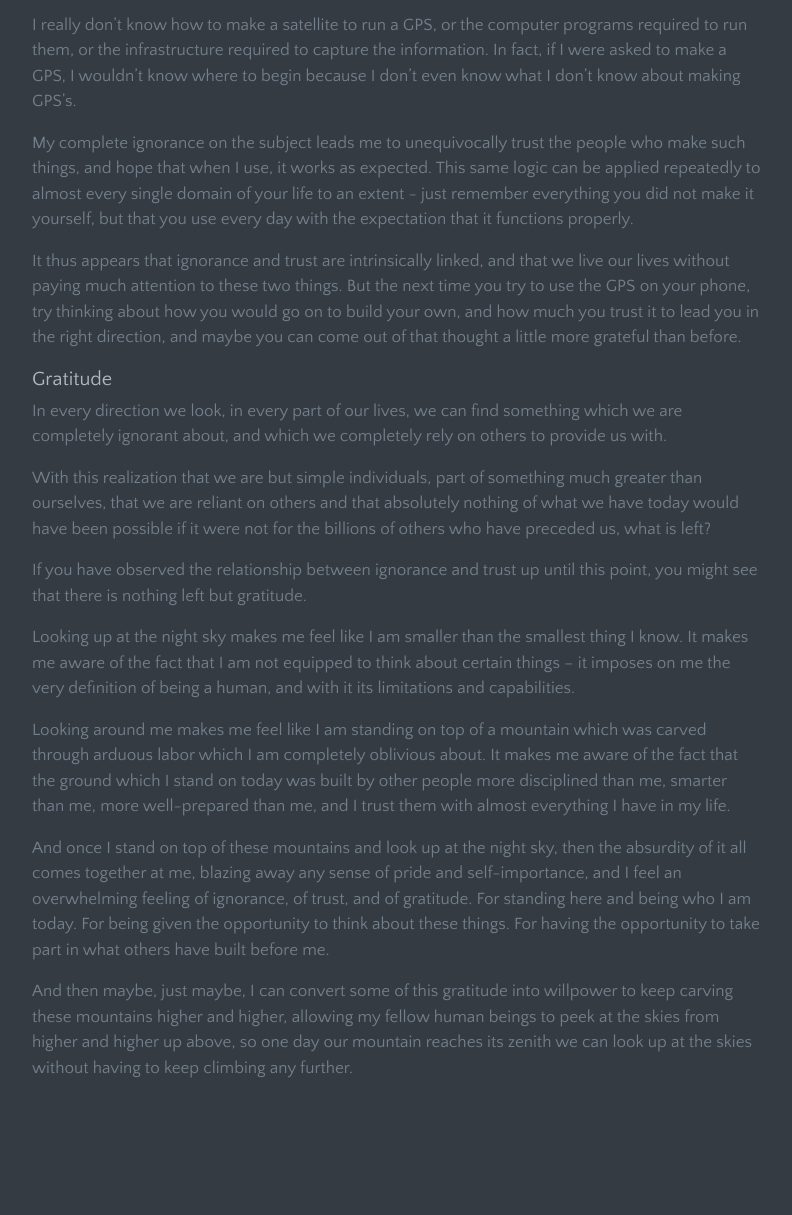
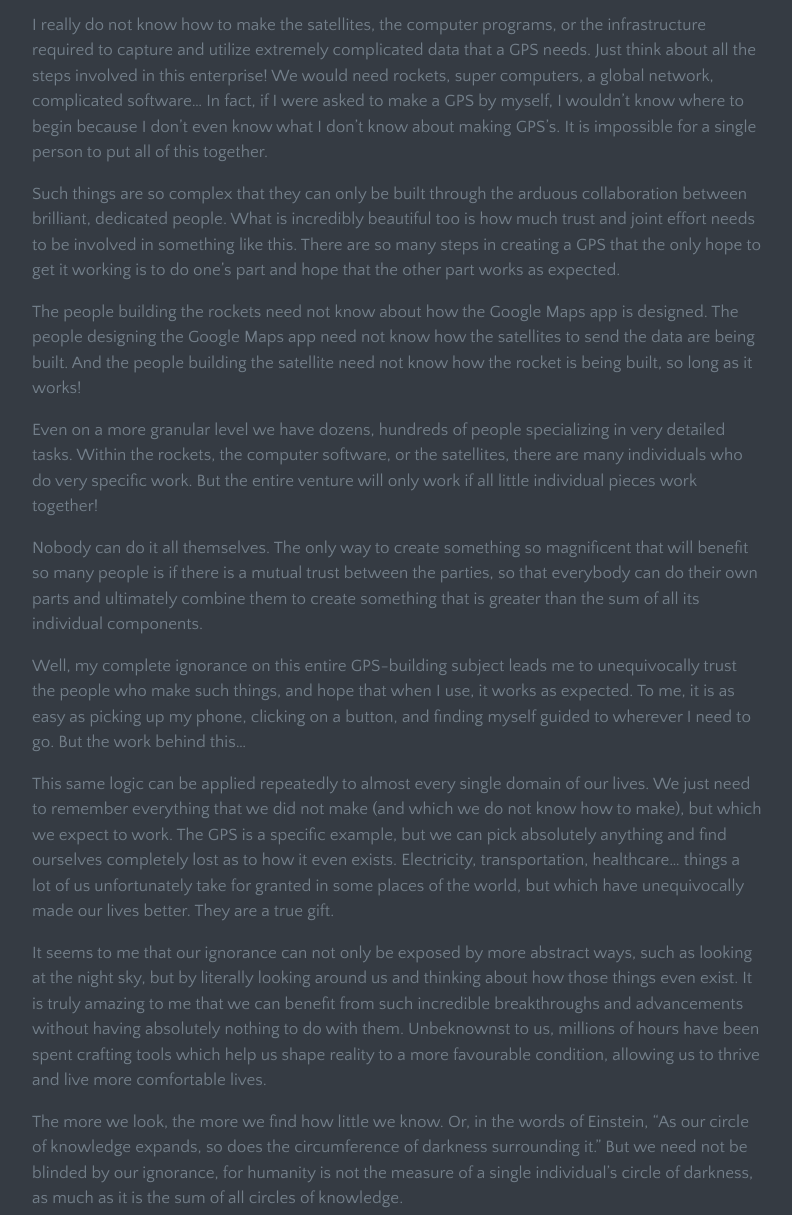
Before and after one commit to Capm96/Capm96.github.io, a plain HTML site: page blog/ignorance/index.html in a window 1280 px wide. Shown: the part 4945-6160 px from the top of the page, without its empty margins (243-1035 px from the left). Drawn offline with Linux system fonts and the light colour scheme; some packages are replaced by stand-ins of ours; a web font is replaced by a local one.

Commit message:
Modify some paragraphs

```diff
--- a/blog/ignorance/index.html
+++ b/blog/ignorance/index.html
@@ -181,15 +181,27 @@ The fact of the matter is that there are countless other ways which this ignoran
 
 <p>Yuval Noah Harari talks about this extensively in his book, <em>Sapiens</em>. To him, money is the single greatest myth ever told, and I agree with him. The paper that you carry around is worthless – we only use it as a means of exchange because we <strong>trust</strong> each other to uphold their end of the bargain and keep using that same paper as further means of exchange. If citizens in a country were divided about their trust in money, society as we know it would not work – it either is accepted by everyone, or it is not.</p>
 
-<p>As you can see, trust is everywhere in our lives. From our clothes to our internet to our food to our transportation. No one lives in isolation. We are all part of a system where an individual can acquire things which he did not build (and trust them to work), since he could not do it himself. Most importantly, he buys it with trust (money). And even the others which provide you with something that you need were also provided with something they could not make themselves. It is a perpetual, self-increasing cycle which everyone is part of.</p>
+<p>Trust is everywhere in our lives. From our clothes to our internet to our food to our transportation. No one lives in isolation. We are all part of a system where an individual can acquire things which he did not build (and trust them to work), since he could not do it himself. Most importantly, he buys it with trust (money). And even the others which provide you with something that you need were also provided with something they could not make themselves. It is a perpetual, self-increasing cycle which everyone is part of.</p>
 
 <p>As we have seen, repeating questions of “how?” and “why?” will ultimately lead to an unmovable wall of ignorance, but we need not venture that far into a land of abstraction. This ignorance is also demonstrated in things which are commonplace in our lives which we most of the times take for granted. For example, GPS.</p>
 
-<p>I really don’t know how to make a satellite to run a GPS, or the computer programs required to run them, or the infrastructure required to capture the information. In fact, if I were asked to make a GPS, I wouldn’t know where to begin because I don’t even know what I don’t know about making GPS’s.</p>
+<p>I really do not know how to make the satellites, the computer programs, or the infrastructure required to capture and utilize extremely complicated data that a GPS needs. Just think about all the steps involved in this enterprise! We would need rockets, super computers, a global network, complicated software… In fact, if I were asked to make a GPS by myself, I wouldn’t know where to begin because I don’t even know what I don’t know about making GPS’s. It is impossible for a single person to put all of this together.</p>
 
-<p>My complete ignorance on the subject leads me to unequivocally trust the people who make such things, and hope that when I use, it works as expected. This same logic can be applied repeatedly to almost every single domain of your life to an extent - just remember everything you did not make it yourself, but that you use every day with the expectation that it functions properly.</p>
+<p>Such things are so complex that they can only be built through the arduous collaboration between brilliant, dedicated people. What is incredibly beautiful too is how much trust and joint effort needs to be involved in something like this. There are so many steps in creating a GPS that the only hope to get it working is to do one’s part and hope that the other part works as expected.</p>
 
-<p>It thus appears that ignorance and trust are intrinsically linked, and that we live our lives without paying much attention to these two things. But the next time you try to use the GPS on your phone, try thinking about how you would go on to build your own, and how much you trust it to lead you in the right direction, and maybe you can come out of that thought a little more grateful than before.</p>
+<p>The people building the rockets need not know about how the Google Maps app is designed. The people designing the Google Maps app need not know how the satellites to send the data are being built. And the people building the satellite need not know how the rocket is being built, so long as it works!</p>
+
+<p>Even on a more granular level we have dozens, hundreds of people specializing in very detailed tasks. Within the rockets, the computer software, or the satellites, there are many individuals who do very specific work. But the entire venture will only work if all little individual pieces work together!</p>
+
+<p>Nobody can do it all themselves. The only way to create something so magnificent that will benefit so many people is if there is a mutual trust between the parties, so that everybody can do their own parts and ultimately combine them to create something that is greater than the sum of all its individual components.</p>
+
+<p>Well, my complete ignorance on this entire GPS-building subject leads me to unequivocally trust the people who make such things, and hope that when I use, it works as expected. To me, it is as easy as picking up my phone, clicking on a button, and finding myself guided to wherever I need to go. But the work behind this…</p>
+
+<p>This same logic can be applied repeatedly to almost every single domain of our lives. We just need to remember everything that we did not make (and which we do not know how to make), but which we expect to work. The GPS is a specific example, but we can pick absolutely anything and find ourselves completely lost as to how it even exists. Electricity, transportation, healthcare… things a lot of us unfortunately take for granted in some places of the world, but which have unequivocally made our lives better. They are a true gift.</p>
+
+<p>It seems to me that our ignorance can not only be exposed by more abstract ways, such as looking at the night sky, but by literally looking around us and thinking about how those things even exist. It is truly amazing to me that we can benefit from such incredible breakthroughs and advancements without having absolutely nothing to do with them. Unbeknownst to us, millions of hours have been spent crafting tools which help us shape reality to a more favourable condition, allowing us to thrive and live more comfortable lives.</p>
+
+<p>The more we look, the more we find how little we know. Or, in the words of Einstein, “As our circle of knowledge expands, so does the circumference of darkness surrounding it.” But we need not be blinded by our ignorance, for humanity is not the measure of a single individual’s circle of darkness, as much as it is the sum of all circles of knowledge.</p>
 
 <h2 id="gratitude">Gratitude</h2>
 
@@ -197,7 +209,7 @@ The fact of the matter is that there are countless other ways which this ignoran
 
 <p>With this realization that we are but simple individuals, part of something much greater than ourselves, that we are reliant on others and that absolutely nothing of what we have today would have been possible if it were not for the billions of others who have preceded us, what is left?</p>
 
-<p>If you have observed the relationship between ignorance and trust up until this point, you might see that there is nothing left but gratitude.</p>
+<p>To me, there is nothing left but gratitude.</p>
 
 <p>Looking up at the night sky makes me feel like I am smaller than the smallest thing I know. It makes me aware of the fact that I am not equipped to think about certain things – it imposes on me the very definition of being a human, and with it its limitations and capabilities.</p>
 
```
